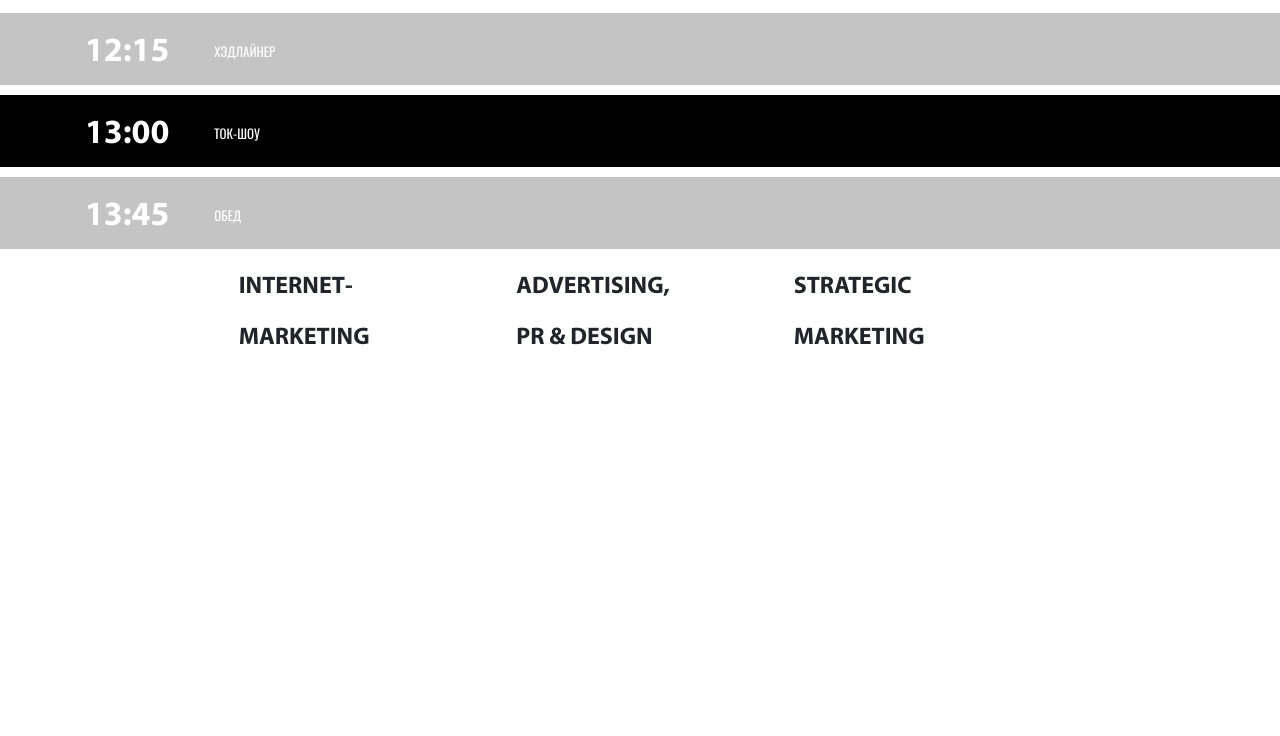
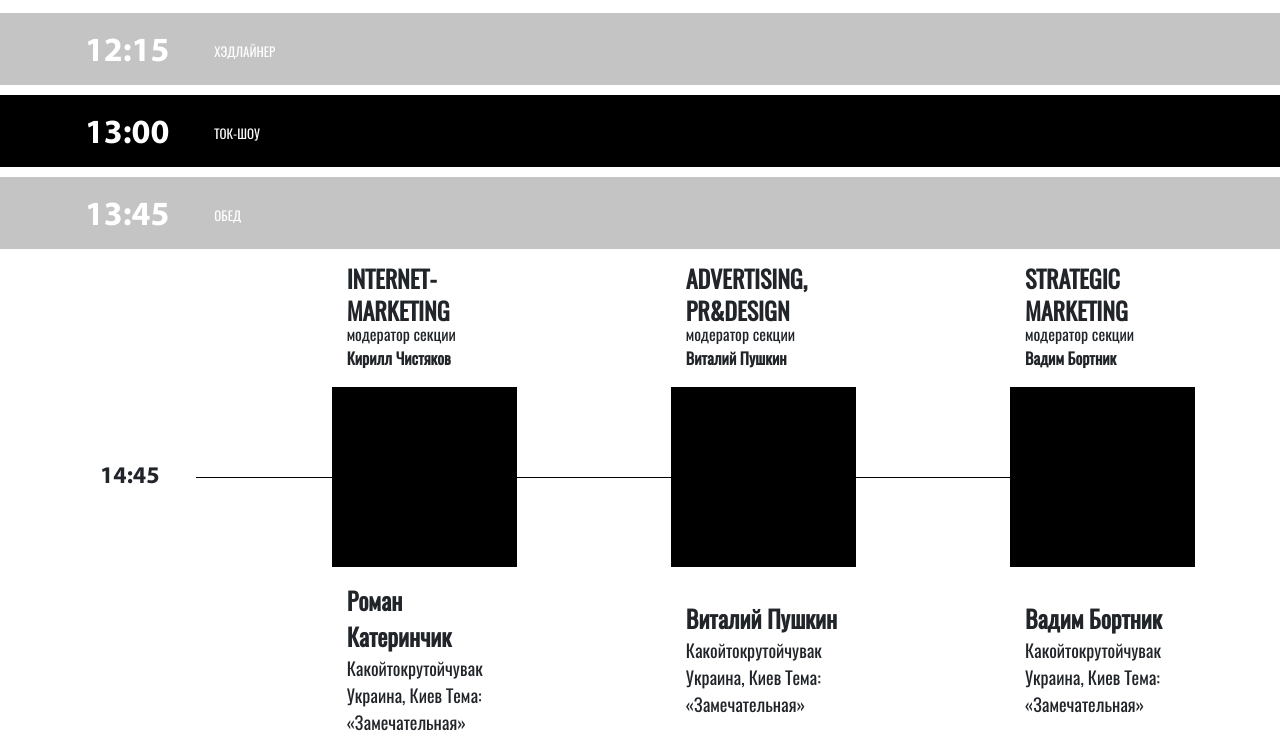
Before and after one commit to DEH9l/landing, a plain HTML site: page index.html in a window 1280 px wide. Shown: the part 961-1697 px from the top of the page. Before the commit the page ends 1338 px from the top, so only its background shows below. Drawn offline with nearby package versions, Linux system fonts and the light colour scheme; files whose address does not match are found by name.

Commit message:
block_photos_done

```diff
--- a/css/style.scss
+++ b/css/style.scss
@@ -58,12 +58,73 @@
   }
 }
 .after_lunch{
-  display: flex;
-  justify-content: center;
-  .after_lunch__header{
+  &__header{
+    display: flex;
+    flex-direction: row;
+    justify-content: space-between;
+    &__rank {
     font-size: 34px;
     font-weight: bold;
     font-family: "Myriad Pro";
     font-variant: all-small-caps;
+    line-height: 2rem;
   }
 }
+  .after_lunch__line{
+    position: relative;
+    div {
+      &:before {
+        display: inline-block;
+        width: 80%;
+        height: 1px;
+        content: "";
+        background-color: black;
+        position: absolute;
+        top: 50%;
+        left: 10%;
+      }
+    }
+  }
+  p{
+    font-family: "Oswald";
+    margin-bottom: 0;
+  }
+   .after_lunch__photos {
+     display: flex;
+     flex-direction: row;
+     justify-content: space-between;
+     align-items: center;
+
+     .after_lunch__item__time {
+       font-family: "Myriad Pro";
+       font-size: 24px;
+       font-weight: bold;
+     }
+
+     .after_lunch__item__photo {
+       background-color: black;
+       height: 180px;
+     }
+
+
+   }
+}
+.after_lunch__item__disc{
+  display: flex;
+  flex-direction: row;
+  justify-content: space-between;
+  align-items: center;
+  p {
+    font-family: "Oswald";
+    font-weight: lighter;
+
+    &:first-of-type {
+      font-size: 24px;
+      font-weight: bolder;
+    }
+
+    &:last-of-type {
+      font-size: 18px;
+    }
+  }
+}
--- a/index.html
+++ b/index.html
@@ -87,11 +87,48 @@
 
     <!--No bootstrap flex-->
     <div class="after_lunch container">
-     <span class="after_lunch__header d-inline-block col-3">Internet- marketing</span>
-     <span class="after_lunch__header d-inline-block col-3">Advertising, <p>pr & design</p></span>
-     <span class="after_lunch__header d-inline-block col-3">STRATEGIC MARKETING</span>
-
-
+        <div class="after_lunch__header">
+            <div class="col-1"></div>
+            <div class="col-2"><p class="after_lunch__header__rank">Internet- marketing</p>
+                <p>модератор секции</p>
+                <p class="font-weight-bolder">Кирилл Чистяков</p>
+            </div>
+            <div class="col-2"><p class="after_lunch__header__rank">Advertising, pr&design</p>
+                <p>модератор секции</p>
+                <p class="font-weight-bolder">Виталий Пушкин</p>
+            </div>
+            <div class="col-2"><p class="after_lunch__header__rank">STRATEGIC MARKETING</p>
+                <p>модератор секции</p>
+                <p class="font-weight-bolder">Вадим Бортник</p>
+            </div>
+        </div>
+        <div class="pt-3">
+            <div class="after_lunch__line">
+                <div>
+                    <div class="after_lunch__photos">
+                        <p class="after_lunch__item__time  col-1">14:45</p>
+                        <div class="after_lunch__item__photo col-2"></div>
+                        <div class="after_lunch__item__photo col-2"></div>
+                        <div class="after_lunch__item__photo col-2"></div>
+                    </div>
+                </div>
+            </div>
+            <div class="after_lunch__item__disc pt-3">
+                <div class="col-1"></div>
+                <div class="col-2">
+                    <p>Роман Катеринчик</p>
+                    <p>Какойтокрутойчувак Украина, Киев Тема: «Замечательная»</p>
+                </div>
+                <div class="col-2">
+                    <p>Виталий Пушкин</p>
+                    <p>Какойтокрутойчувак Украина, Киев Тема: «Замечательная»</p>
+                </div>
+                <div class="col-2">
+                    <p>Вадим Бортник</p>
+                    <p>Какойтокрутойчувак Украина, Киев Тема: «Замечательная»</p>
+                </div>
+            </div>
+        </div>
     </div>
 </section>
 <script src="https://code.jquery.com/jquery-3.5.1.slim.min.js" integrity="sha384-DfXdz2htPH0lsSSs5nCTpuj/zy4C+OGpamoFVy38MVBnE+IbbVYUew+OrCXaRkfj" crossorigin="anonymous"></script>
```
Also changed, not shown: css/style.css, 2 other files. Lines whose indentation alone changed are shown as unchanged.
